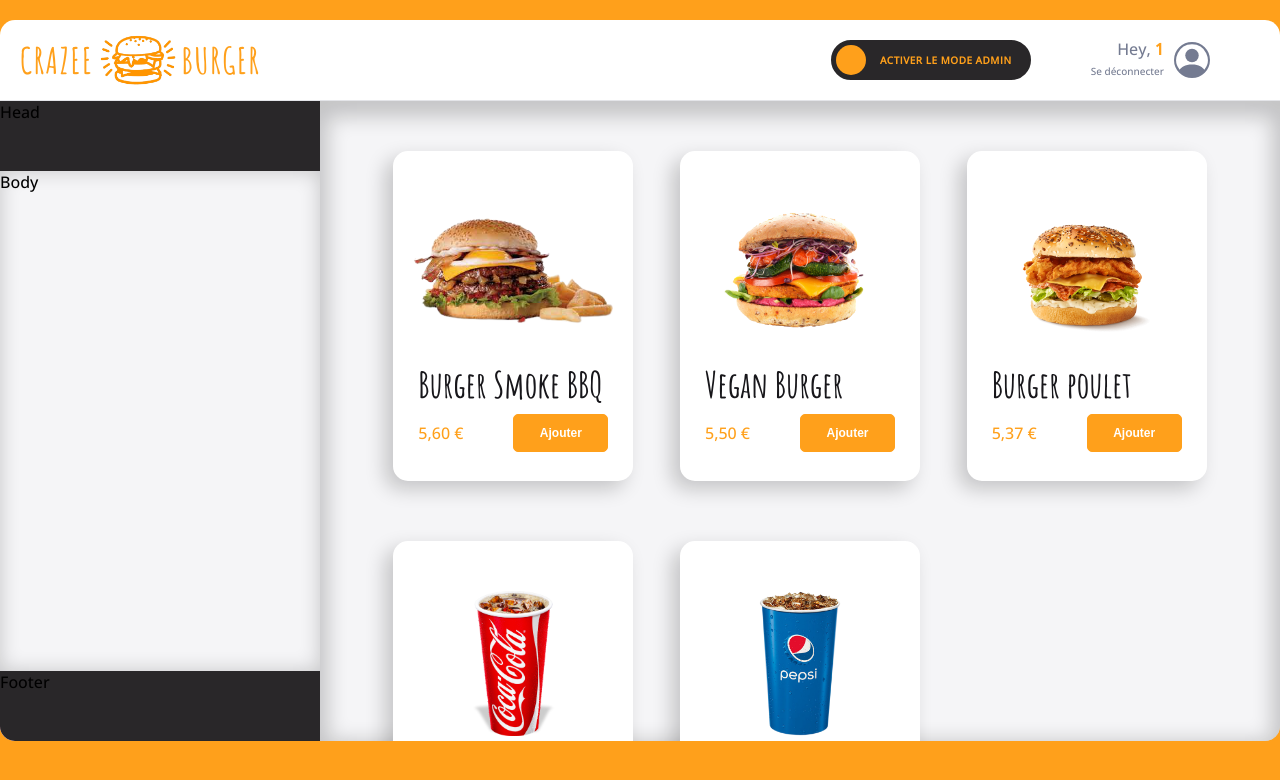
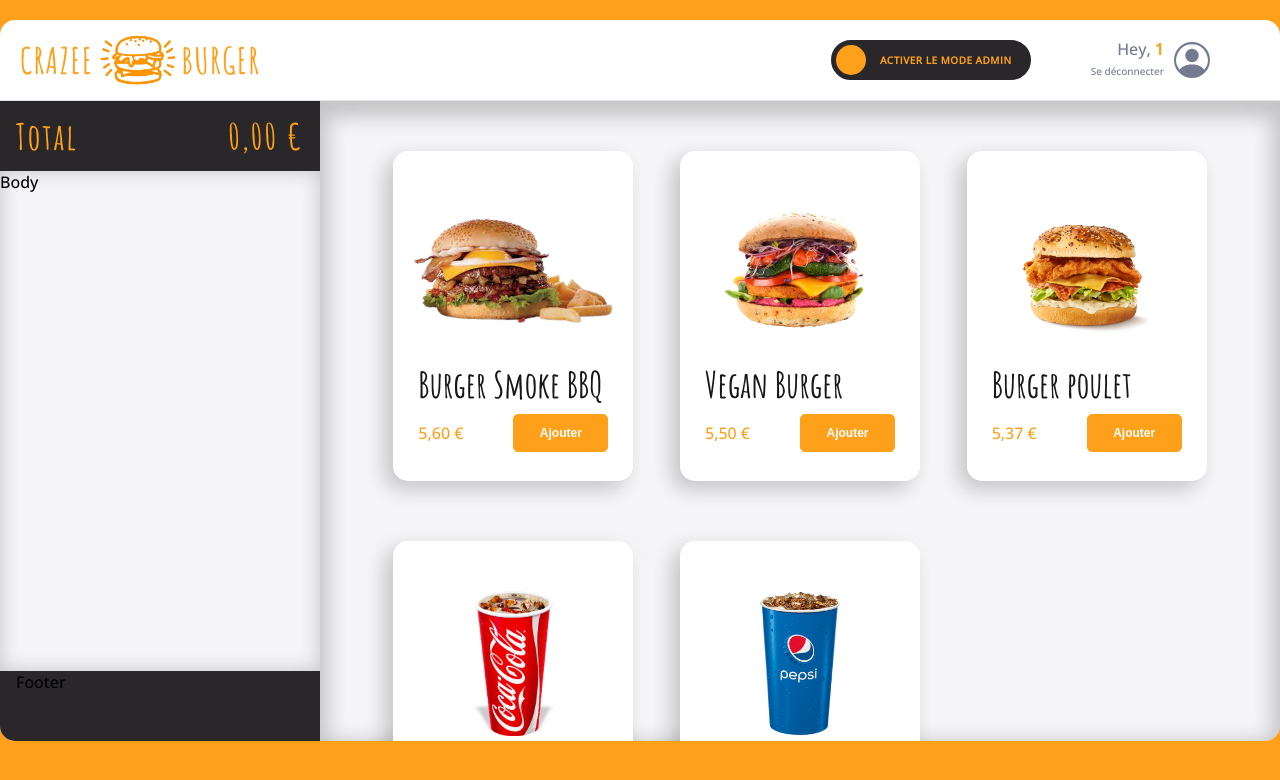
Before and after one commit to Benaldev/Crazee-burger, a React (Vite) app: page /order/1 in a window 1280 px wide. Shown: the top 780 px of the page. Built offline with nearby package versions, Linux system fonts and the light colour scheme.

Commit message:
♻️ F10: BASKET > Add Total

```diff
--- a/src/components/pages/order/Main/Basket/Basket.jsx
+++ b/src/components/pages/order/Main/Basket/Basket.jsx
@@ -1,11 +1,13 @@
 import styled from "styled-components";
 import { theme } from "../../../../../theme";
 import Header from "../../../../reusable-ui/Header";
+import Total from "./Total";
+import { formatPrice } from "../../../../../utils/maths";
 
 export default function Basket() {
   return (
     <BasketStyles>
-      <Header>Head</Header>
+      <Total amountToPay={formatPrice()} />
       <div className="body">Body</div>
       <Header>Footer</Header>
     </BasketStyles>
--- /dev/null
+++ b/src/components/pages/order/Main/Basket/Total.jsx
@@ -0,0 +1,26 @@
+import styled from "styled-components";
+import { theme } from "../../../../../theme";
+import Header from "../../../../reusable-ui/Header";
+
+export default function Total({ amountToPay }) {
+  return (
+    <Header>
+      <TotalStyled>
+        <span className="total">Total</span>
+        <span className="amount">{amountToPay}</span>
+      </TotalStyled>
+    </Header>
+  );
+}
+
+const TotalStyled = styled.div`
+  height: 100%;
+  display: flex;
+  justify-content: space-between;
+  align-items: center;
+  color: ${theme.colors.primary};
+  font-family: "Amatic SC", cursive;
+  font-size: ${theme.fonts.sizes.P4};
+  font-weight: ${theme.fonts.weights.bold};
+  letter-spacing: 2px;
+`;
--- a/src/components/reusable-ui/Header.jsx
+++ b/src/components/reusable-ui/Header.jsx
@@ -8,4 +8,5 @@ export default function Header({ children }) {
 const HeaderStyled = styled.div`
   height: 70px;
   background: ${theme.colors.background_dark};
+  padding: 0 16px;
 `;
```
